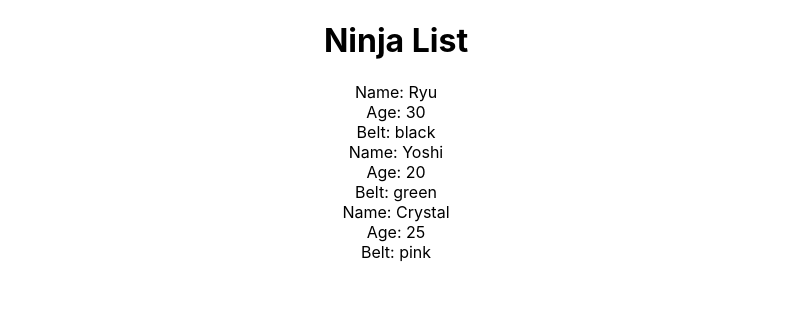
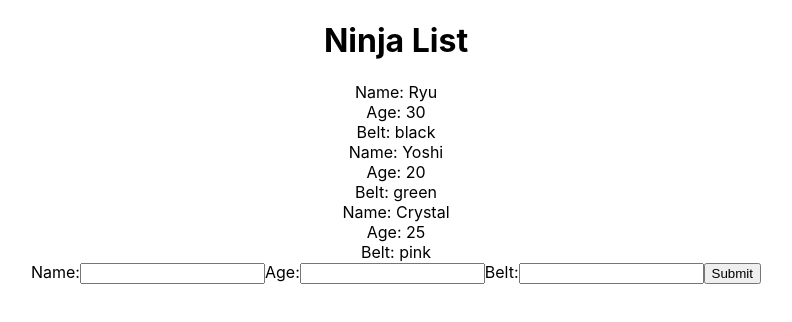
Before and after one commit to joshcasteel/React-Redux, a React (Create React App) app: page / in a window 1280 px wide. Shown: the top 322 px of the page, without its empty margins (244-1036 px from the left). Built offline with nearby package versions, Linux system fonts and the light colour scheme.

Commit message:
added form component

```diff
--- /dev/null
+++ b/src/AddNinja.js
@@ -0,0 +1,35 @@
+import React, { Component } from "react";
+
+class AddNinja extends Component {
+  state = {
+    name: null,
+    age: null,
+    belt: null
+  };
+  handleChange = e => {
+    this.setState({
+      [e.target.id]: e.target.value
+    });
+  };
+  handleSubmit = e => {
+    e.preventDefault();
+    console.log(this.state);
+  };
+  render() {
+    return (
+      <div>
+        <form onSubmit={this.handleSubmit}>
+          <label htmlFor="name">Name:</label>
+          <input type="text" id="name" onChange={this.handleChange} />
+          <label htmlFor="age">Age:</label>
+          <input type="text" id="age" onChange={this.handleChange} />
+          <label htmlFor="belt">Belt:</label>
+          <input type="text" id="belt" onChange={this.handleChange} />
+          <button>Submit</button>
+        </form>
+      </div>
+    );
+  }
+}
+
+export default AddNinja;
--- a/src/App.js
+++ b/src/App.js
@@ -1,6 +1,7 @@
 import React, { Component } from "react";
 import "./App.css";
 import Ninjas from "./ninja";
+import AddNinja from "./AddNinja";
 
 class App extends Component {
   state = {
@@ -15,6 +16,7 @@
       <div className="App">
         <h1>Ninja List</h1>
         <Ninjas ninjas={this.state.ninjas} />
+        <AddNinja />
       </div>
     );
   }
```
